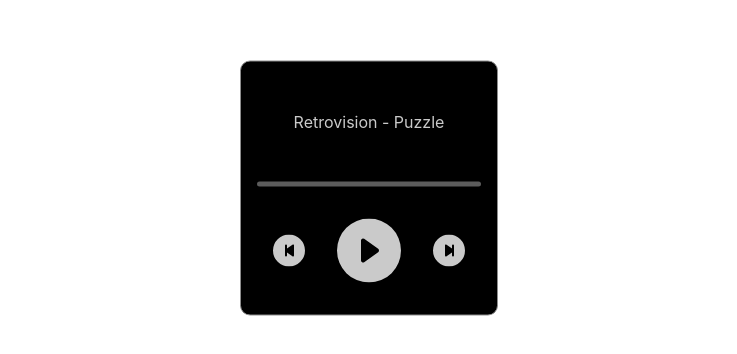
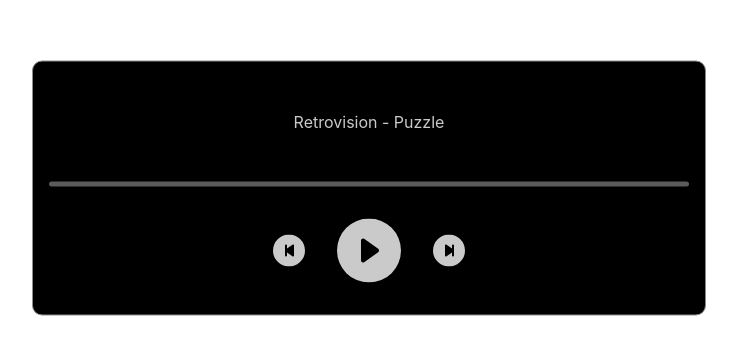
Before and after one commit to Aashish079/Algo-Rythm-DSA-Project_React, a React (Vite) app: page / in a window 1280 px wide. Shown: the part 212-566 px from the top of the page, without its empty margins (271-1008 px from the left). Built offline with nearby package versions, Linux system fonts and the light colour scheme.

Commit message:
Minor Change

```diff
--- a/src/Player/player.scss
+++ b/src/Player/player.scss
@@ -1,5 +1,5 @@
 .player_container {
-  width: auto;
+    width: 50%;
     padding: 1rem;
     border: 1px solid rgb(141, 141, 141);
     border-radius: 10px;
```
